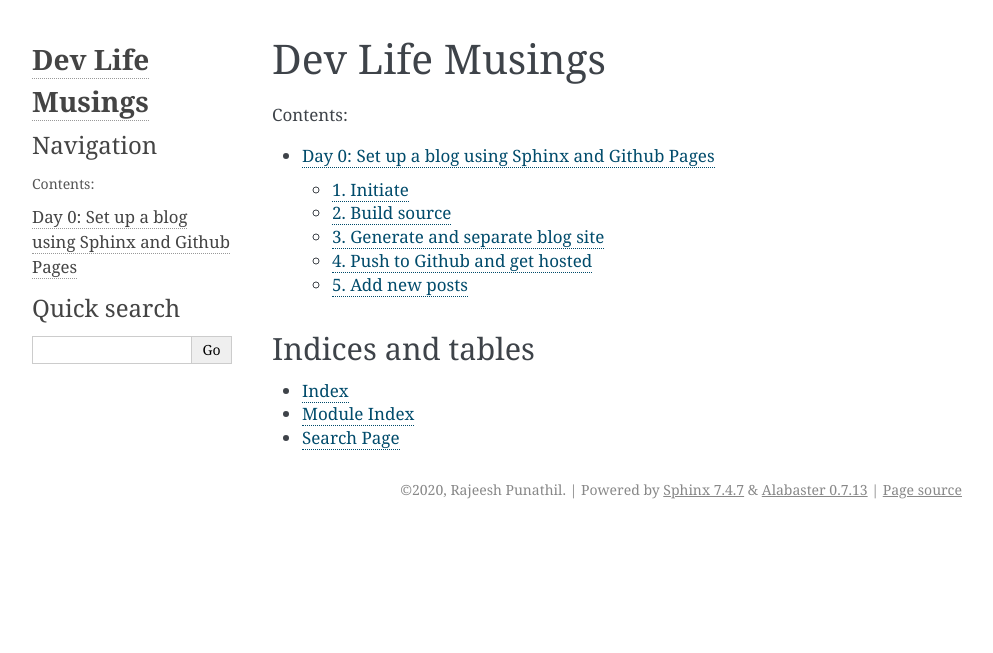
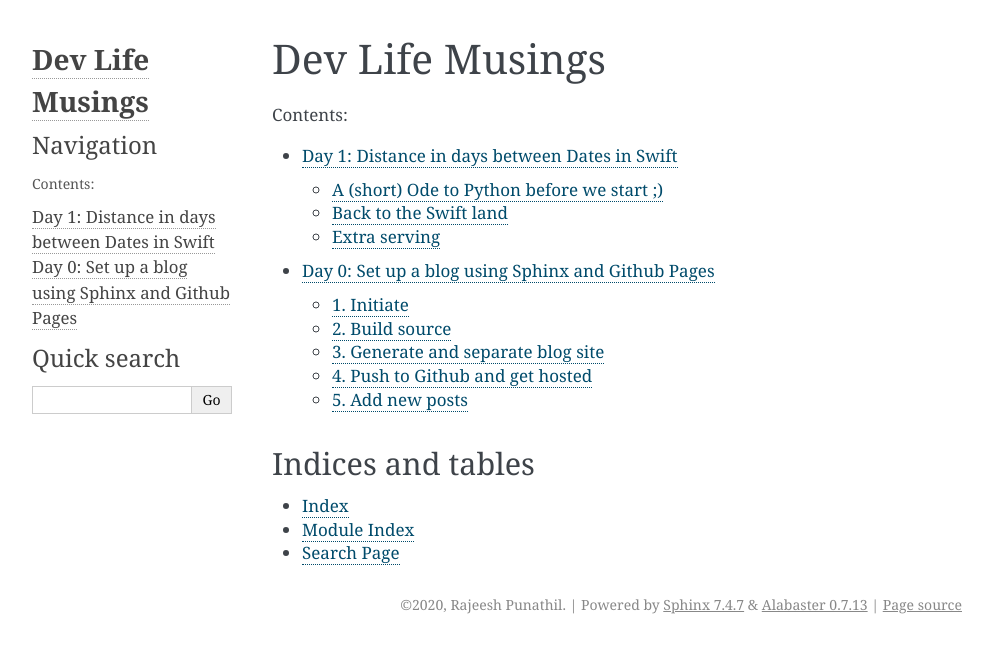
Before and after one commit to rajeeshr-punathil/dev-life-musings, a Sphinx documentation site: the page built from source/index.rst, in a window 1280 px wide. Shown: the top 653 px of the page, without its empty margins (148-1141 px from the left). Built offline with Sphinx 7.4.7, drawn with Linux system fonts in a browser that asks for light colours; some of the changed lines change nothing that is shown.

Commit message:
Added post written on 23 Aug 2020.

```diff
--- a/source/index.rst
+++ b/source/index.rst
@@ -13,6 +13,7 @@ Dev Life Musings
    :reversed:
 
    post00
+   post01
 
 Indices and tables
 ==================
--- /dev/null
+++ b/source/post01.rst
@@ -0,0 +1,226 @@
+Day 1: Distance in days between Dates in Swift
+===============================================
+
+*Date* : **22 Aug 2020**
+
+*Topics* : ``Swift``, ``macOS``, ``iOS``
+
+
+Recently, my phone has developed a display issue and I wanted to continue using a couple of my essential apps from the laptop. Unfortunately, there weren't any desktop or web versions available. At the same time, I have been trying my hands at developing apps for apple ecosystem using Swift. So I thought like, my essential features aren't a big deal, so why not try porting them to MacOS?
+
+One of the apps I planned just needs to track a specific habit for now. It will save the date each time the user performs that action. User needs to perform the action at least once everyday, no matter which exact time it is. What matters is the date only. Each time user opens the app, our code needs to compare current date with the date of their previous activity. As long as the user performs the action at least once every day, a streak is maintained. If the distance between the dates of 2 consecutive activities is of more than 1 day, that means that the streak is broken. So in summary, this is all about finding the absolute day-distance between two given dates.
+
+A (short) Ode to Python before we start ;)
+----------------------------------------------
+
+If we were using Python, we could store the Dates as ``date`` objects and finding the distance between two dates would be as simple as follows (Since we are going to discuss Swift, let's make the function look as much Swift as it can, using function annotation):
+
+.. code-block:: python
+
+    """An example implementation using Python"""
+
+    from datetime import date
+
+    def distance_in_days(date1: date, date2: date) -> int :
+        """Return absolute distance in days between given dates."""
+        return abs((date2 - date1).days)
+
+The above function can be tested as follows:
+
+.. code-block:: python
+
+   from datetime import date
+
+    date1 = date(2020, 8, 13)
+    date2 = date(2020, 8, 14)
+
+    assert distance_in_days(date1, date2) == 1, "Calendar went wrong!"
+    # Both must be same since we are finding the absolute distance.
+    assert distance_in_days(date2, date1) == 1, "Calendar went wrong!"
+
+
+Back to the Swift land
+------------------------
+
+There's no date-only class in Swift. Swift's ``Date`` is more like Python's ``datetime``. An equivalent solution in Swift to the above would be,
+
+.. code-block:: swift
+
+    func distanceInDays(from date1: Date, to date2: Date) -> Int {
+        return abs(Calendar.current.dateComponents(
+            [.day], from: date1, to: date2
+        ).day ?? 0)
+    }
+
+Since I needed to use this function so often in the app in different modules, I decided to extend the builtin ``Date`` and make this available everywhere.
+
+.. code-block:: swift
+
+    extenstion Date {
+        func distanceInDays(from other: Date) -> Int {
+            return abs(Calendar.current.dateComponents(
+                [.day], from: self, to: other
+            ).day ?? 0)
+        }
+    }
+
+Now let's test it.
+
+.. _test_code_zero:
+
+Testing sample 01
+~~~~~~~~~~~~~~~~~~~
+
+.. code-block:: swift
+
+    let comp1 = DateComponents(year: 2020, month: 08, day: 13)
+    let comp2 = DateComponents(year: 2020, month: 08, day: 14)
+    let d1 = Calendar.current.date(from: comp1)
+    let d2 = Calendar.current.date(from: comp2)
+
+    print("Date 1: \(d1!) and Date 2: \(d2!)")
+    print("Distance in days: \(d1!.distanceInDays(from: d2!))")
+
+Output is,
+
+.. code-block:: sh
+
+    Date 1: 2020-08-12 18:30:00 +0000 and Date 2: 2020-08-13 18:30:00 +0000
+    Distance in days: 1
+
+Now, we think that our solution works fine, but it does not. Since swift doesn't support Date-only data types as said before, Our app would be storing timestamps of when the user perfomed the activity. That includes time components and timezone also.  Let's try another example with time components as well.
+
+.. _test_code_one:
+
+Testing sample 02
+~~~~~~~~~~~~~~~~~~~
+
+.. code-block:: swift
+
+    let comps1 = DateComponents(year: 2020, month: 08, day: 21, hour: 23, minute: 55)
+    let comps2 = DateComponents(year: 2020, month: 08, day: 23, hour: 23, minute: 54)
+    let comps3 = DateComponents(year: 2020, month: 08, day: 24, hour: 23, minute: 53)
+    let date1 = Calendar.current.date(from: comps1)
+    let date2 = Calendar.current.date(from: comps2)
+    let date3 = Calendar.current.date(from: comps3)
+
+    print("Date 1: \(date1!) and Date 2: \(date2!)")
+    print("Distance in days: \(date1!.distanceInDays(from: date2!))")
+    print()
+    print("Date 2: \(date2!) and Date 3: \(date3!)")
+    print("Distance in days: \(date2!.distanceInDays(from: date3!))")
+
+Date1 is on Aug 21 and Date2 is on Aug 23. So we expect the distance between them to be 2 days. And distance between Date2 (Aug23) and Date3 (Aug 24) must be 1 day. Let's check the otput:
+
+.. code-block:: sh
+
+    Date 1: 2020-08-21 18:25:00 +0000 and Date 2: 2020-08-23 18:24:00 +0000
+    Distance in days: 1
+
+    Date 2: 2020-08-23 18:24:00 +0000 and Date 3: 2020-08-24 18:23:00 +0000
+    Distance in days: 0
+
+Results are 1 less than what we expected. Why? Because technically, the difference between ``date1`` and ``date2`` is less than 2 days (``1 day 23 hours and 59 minutes``). Similarly distance between ``date2`` and ``date3`` is ``0 days 23 hours and 59 minutes``, 1 minute short of 1 day. So Swift is just returning the day component of the absolute difference between the given timestamps. To fix this, Our function needs to cancel out the time components of both timestamps before finding the distance. Let's also cancel out the timezone components as well. Our improved function will look like this:
+
+.. code-block:: swift
+
+    extension Date {
+        // Return distance between corresponding days, ignoring the time components.
+        func distanceInActualDays(from other: Date) -> Int {
+            let tz = TimeZone.init(abbreviation: "GMT")
+            var myComponents = Calendar.current.dateComponents(in: tz!, from: self)
+            myComponents.hour = 12
+            myComponents.minute = 0
+            myComponents.second = 0
+            var otherComponents = Calendar.current.dateComponents(in: tz!, from: other)
+            otherComponents.hour = 12
+            otherComponents.minute = 0
+            otherComponents.second = 0
+            return abs(
+                Calendar.current.dateComponents(
+                    [.day],
+                    from: otherComponents,
+                    to: myComponents
+                ).day!
+            )
+        }
+    }
+
+We normalized both timestamps by setting the timezone to GMT and time components to 12 Noon of the given dates. Let's test this improved code with :ref:`test_code_one` again:
+
+Now, the output is,
+
+.. code-block:: sh
+
+    Date 1: 2020-08-21 18:25:00 +0000 and Date 2: 2020-08-23 18:24:00 +0000
+    Distance in days: 2
+
+    Date 2: 2020-08-23 18:24:00 +0000 and Date 3: 2020-08-24 18:23:00 +0000
+    Distance in days: 1
+
+We have made it right this time? Seems so. But wait, let's check again with another example:
+
+.. _test_code_two:
+
+Testing sample 03
+~~~~~~~~~~~~~~~~~~~
+
+.. code-block:: swift
+
+    let date4 = Date(timeIntervalSince1970: 1597257913.450566)
+    let date5 = Date(timeIntervalSince1970: 1597346178.289075)
+
+    print("Distance between date 4(\(date4)) & date 5 (\(date5)): \(date4.distanceInDays(from: date5))")
+
+Output is,
+
+.. code-block:: sh
+
+    Distance between date 4 (2020-08-12 18:45:13 +0000) & date 5 (2020-08-13 19:16:18 +0000): 0
+
+Given dates are on Aug 12 and Aug 13, we expect the distance to be 1 day, but our function returns 0. This error may occur, even when you are not initiating dates as in the last example. Swift stores ``Date`` instances internally as a float that represents the seconds elapsed since Jan 01 2001 00:00:00 GMT. So even a difference of a few milliseconds may result in this unexpected behaviour. One solution to this is to add one second to the bigger normalized timestamp. We update our code again as follows:
+
+.. code-block:: swift
+
+    extension Date {
+        // Return distance between corresponding days, ignoring the time components.
+        func distanceInActualDaysWithBugfix(from other: Date) -> Int {
+            let tz = TimeZone.init(abbreviation: "GMT")
+            var myComponents = Calendar.current.dateComponents(in: tz!, from: self)
+            myComponents.hour = 12
+            myComponents.minute = 0
+            myComponents.second = 0
+            var otherComponents = Calendar.current.dateComponents(in: tz!, from: other)
+            otherComponents.hour = 12
+            otherComponents.minute = 0
+            otherComponents.second = 0
+            // Always add 1 second to the bigger date to compensate for possible loss of milliseconds.
+            if (self > other) {
+                myComponents.second = 1
+            } else if (self < other) {
+                otherComponents.second = 1
+            }
+            return abs(
+                Calendar.current.dateComponents(
+                    [.day],
+                    from: otherComponents,
+                    to: myComponents
+                ).day!
+            )
+        }
+    }
+
+Run above testing samples, :ref:`test_code_one` and :ref:`test_code_two` again and you can see that we get the expected results now.
+
+Extra serving
+--------------
+
+If we want to get timestamps in local time, we can add the following function also to the above ``Date`` extension:
+
+.. code-block:: swift
+
+    func localDate() -> Date {
+        return self.addingTimeInterval(
+            TimeInterval(TimeZone.current.secondsFromGMT())
+        )
+    }
```
